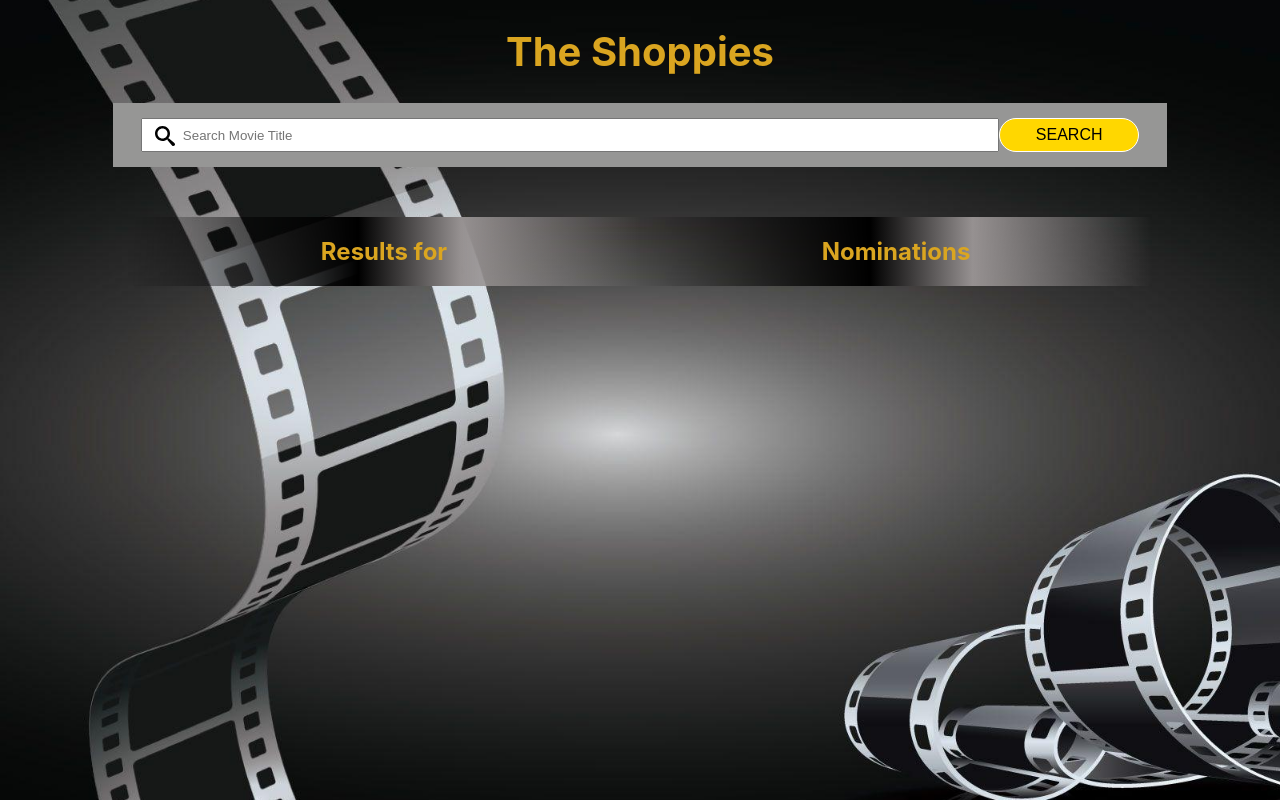
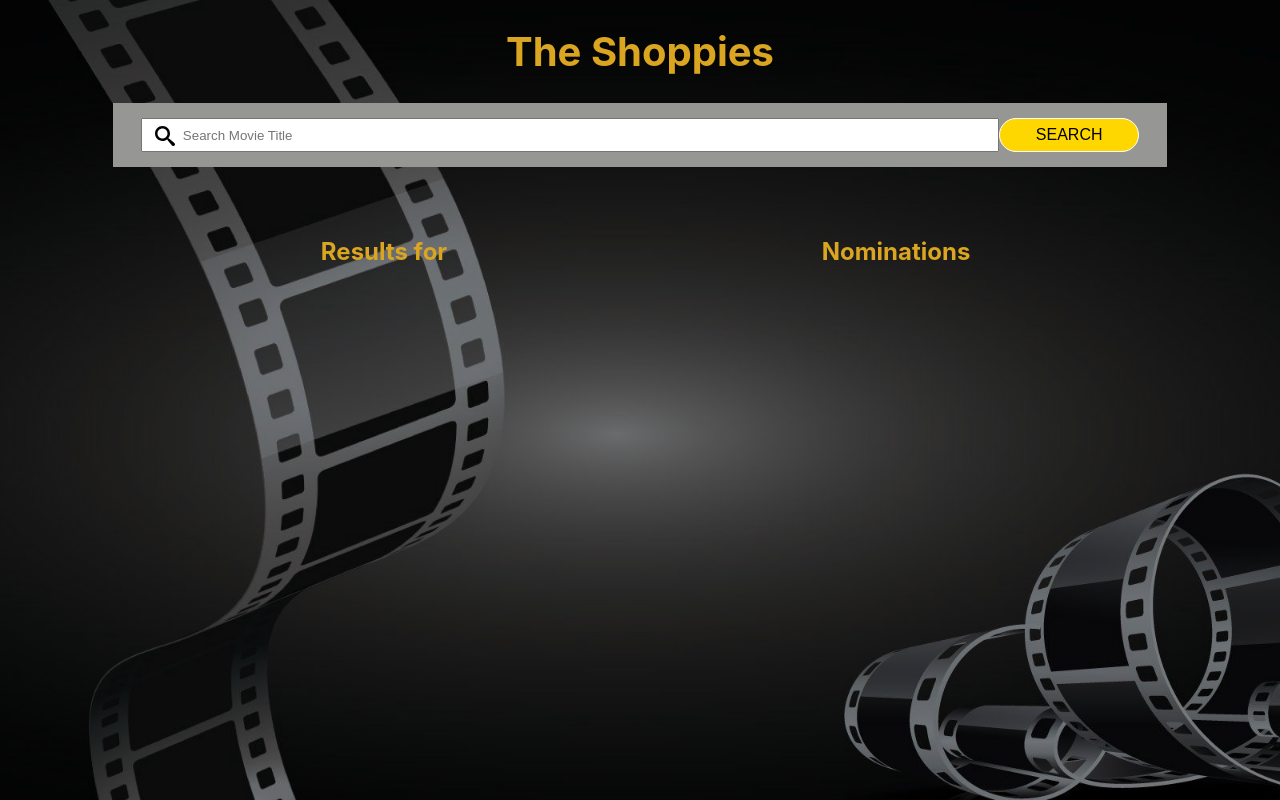
Before and after one commit to Charlesp810/The-Shoppies, a React (Create React App) app: page / in a window 1280 px wide. Built offline with nearby package versions, Linux system fonts and the light colour scheme.

Commit message:
fixed styling and added automatic scroll to banner

```diff
--- a/src/App.css
+++ b/src/App.css
@@ -1,5 +1,5 @@
 html {
-  background: url('../src/images/movie-bg-black.jpg') no-repeat center center fixed;
+  background: linear-gradient(rgba(0, 0, 0, 0.5), rgba(0, 0, 0, 0.5)), url('../src/images/movie-bg-black.jpg') no-repeat center center fixed;
   -moz-background-size: cover;
   -webkit-background-size: cover;
   -o-background-size: cover;
@@ -44,7 +44,6 @@ html {
 }
 
 .list-wrapper {
-  background: linear-gradient(to left, transparent, #969191 35%, black 55%, transparent 100%);
   width: 700px;
 }
 
--- a/src/components/banner.js
+++ b/src/components/banner.js
@@ -1,6 +1,9 @@
 import goldenBanner from '../images/golden-award.png'
 
 function Banner() {
+  const scrollToTop = () => {
+    window.scrollTo({ top: 0, left: 0, behavior: 'smooth' })
+  }
   return (
     <div className="banner-container">
       <img className="banner-image" src={goldenBanner} alt="golden banner" />
@@ -8,6 +11,7 @@ function Banner() {
         <h2>Nominations Are Set</h2>
         <h3>Thank You</h3>
       </div>
+      {scrollToTop()}
     </div>
   )
 }
```
Also changed, not shown: src/images/golden-award.jpg (deleted), 1 other file (tests, documents, lock files or other folders).
